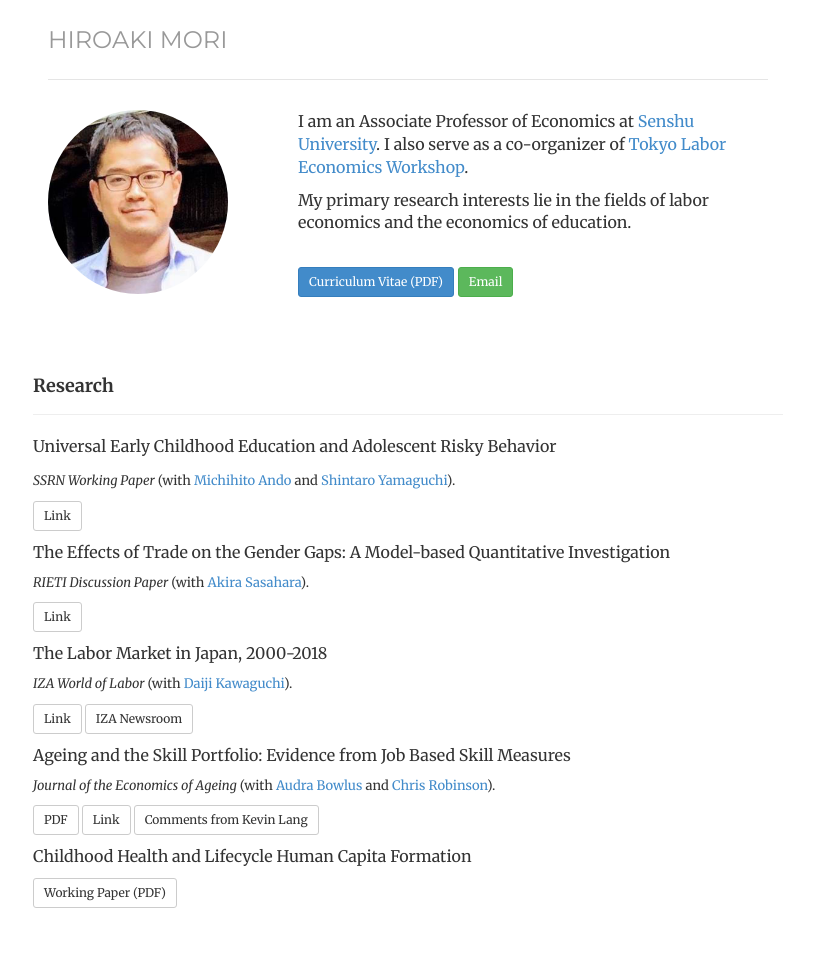
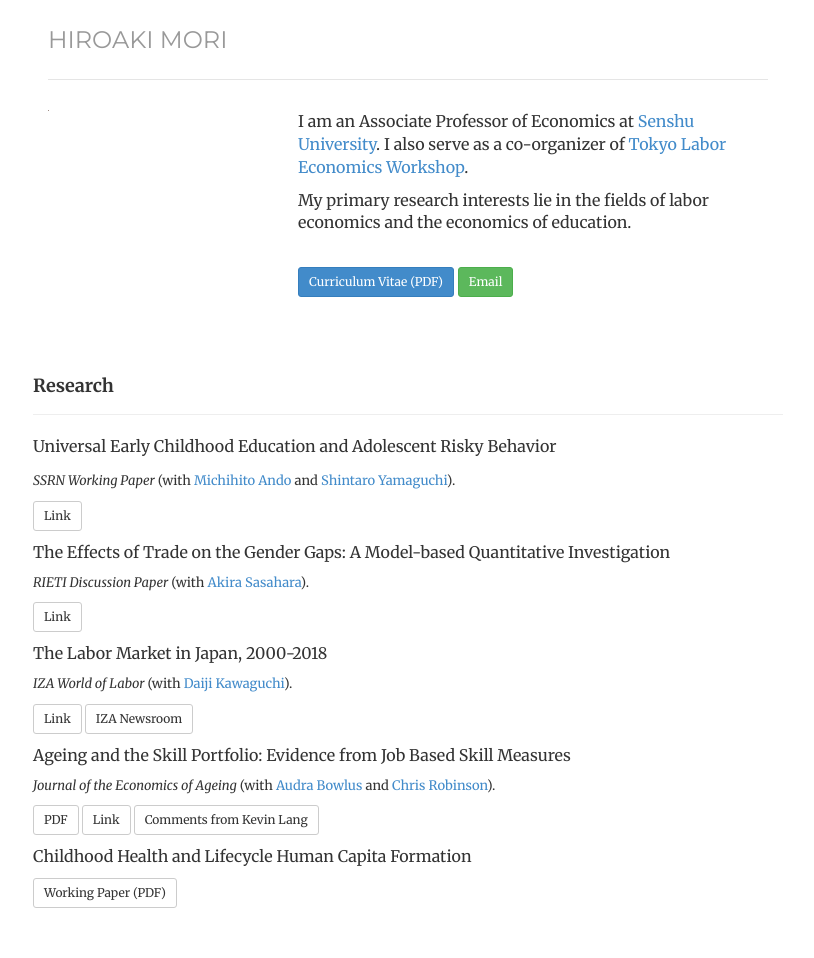
Before and after one commit to morihiroaki/morihiroaki.github.io, a Jekyll site: the page built from index.html, in a window 1280 px wide. Shown: the whole page, without its empty margins (232-1046 px from the left). Built offline with Jekyll 4.4.1, drawn with Linux system fonts in a browser that asks for light colours.

Commit message:
Update index.html

```diff
--- a/index.html
+++ b/index.html
@@ -10,7 +10,7 @@
 
 <div class="box text-left">
 <div class='col-sm-4 text-left'>
-<img  class="img-circle avatar" width="180" alt="Hiro Mori" src="files/portrait2.jpg">
+<img  class="img-circle avatar" width="1７0" alt="Hiro Mori" src="files/portrait2.jpg">
 </div>
 </div>
 
@@ -27,8 +27,6 @@
 <br/><br/><br/>
 </div>
  </div>
-
-
 
 <a name="Research"></a>
 <div class="page-header">
```
